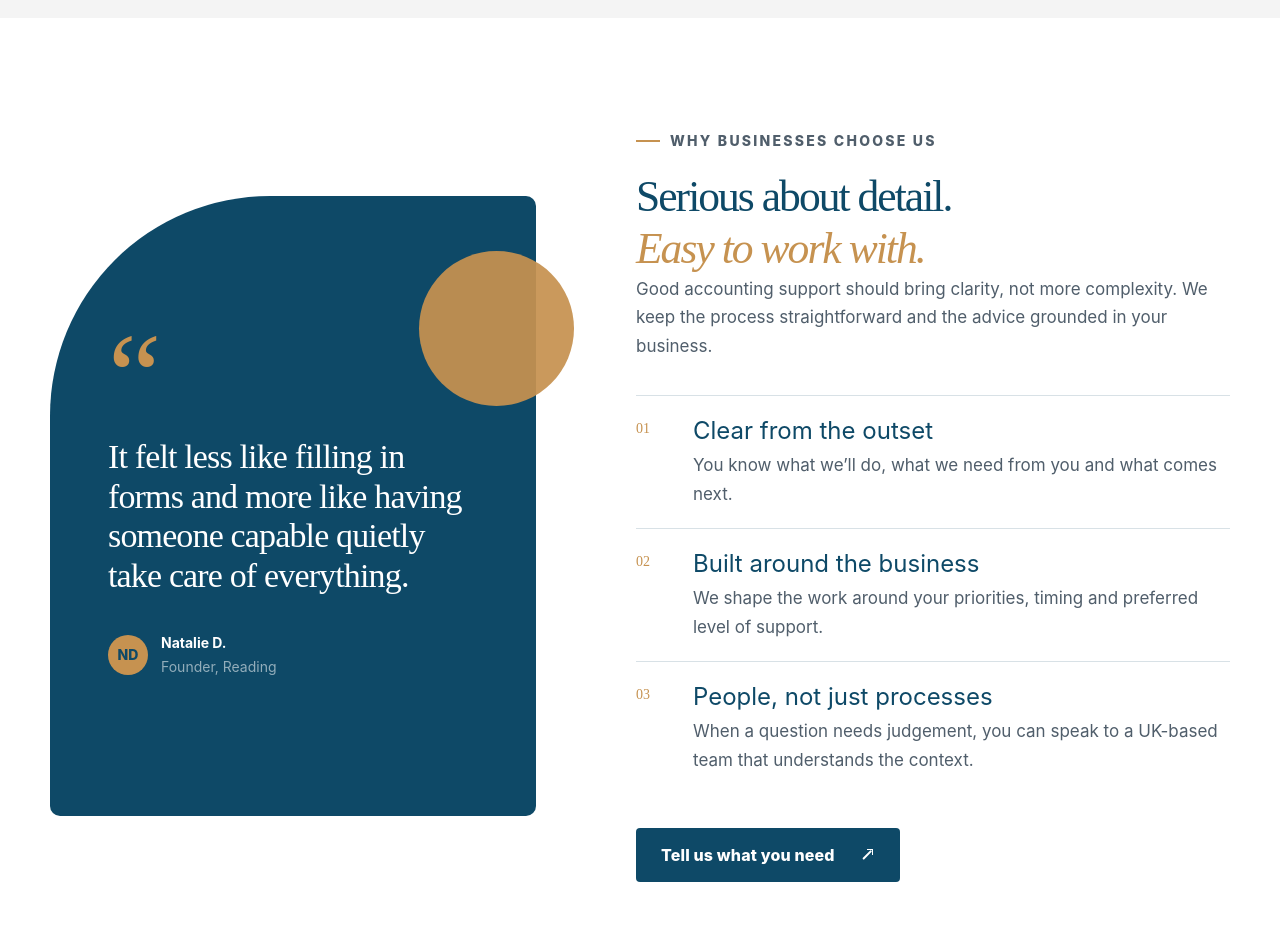
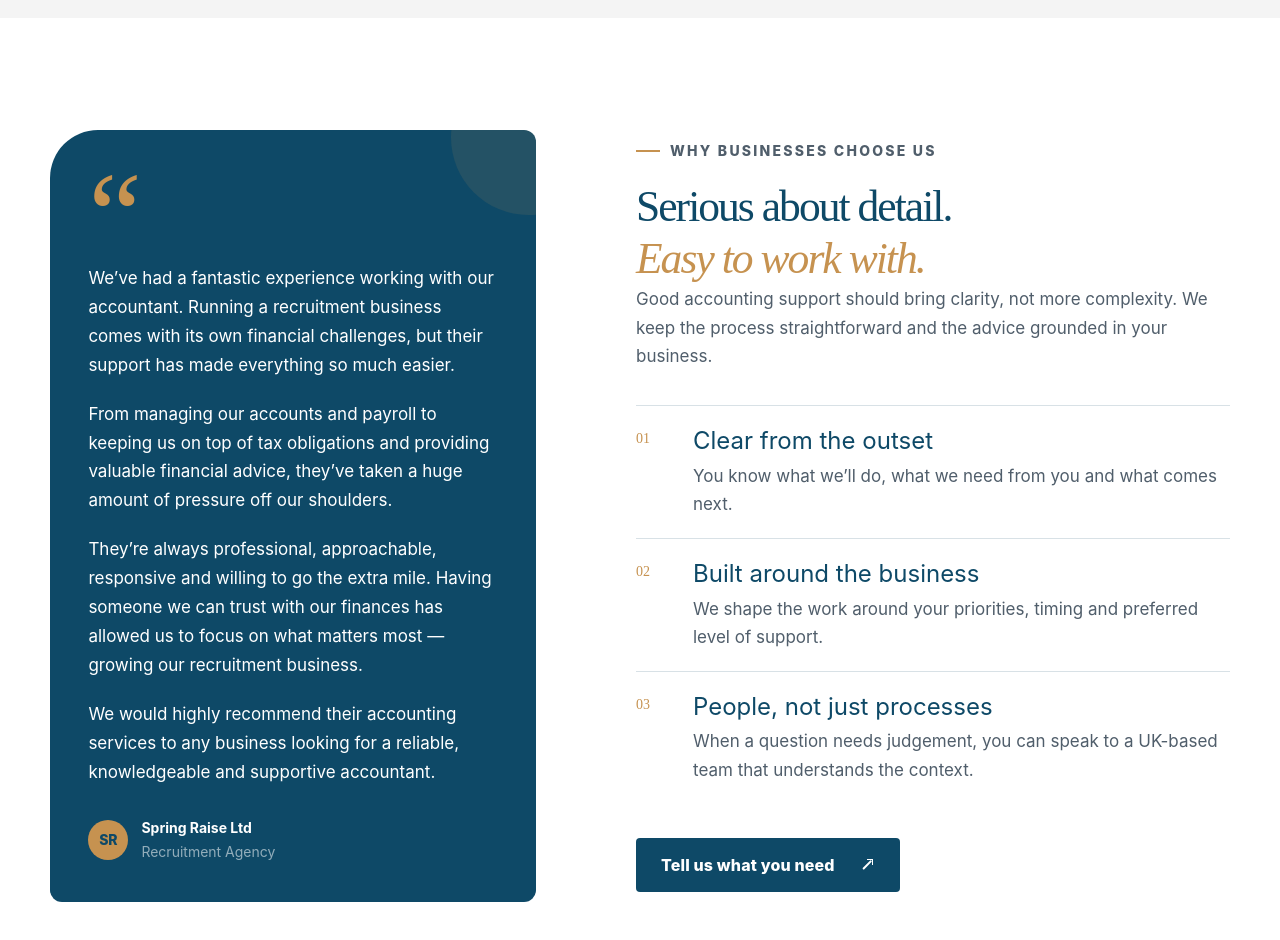
Before and after one commit to Tynarshe/accountant-services, a Next.js app: page / in a window 1280 px wide. Shown: the part 2100-3040 px from the top of the page. Built offline with nearby package versions, Linux system fonts and the light colour scheme.

Commit message:
Replace homepage testimonial with Spring Raise Ltd review

```diff
--- a/app/page.tsx
+++ b/app/page.tsx
@@ -121,10 +121,15 @@ export default function Home() {
 
       <section className="difference-section section-space">
         <div className="page-shell difference-grid">
-          <div className="difference-visual">
+          <div className="difference-visual testimonial-card">
             <div className="quote-mark">“</div>
-            <blockquote>It felt less like filling in forms and more like having someone capable quietly take care of everything.</blockquote>
-            <div className="quote-author"><span>ND</span><p><strong>Natalie D.</strong><small>Founder, Reading</small></p></div>
+            <blockquote className="client-testimonial">
+              <p>We’ve had a fantastic experience working with our accountant. Running a recruitment business comes with its own financial challenges, but their support has made everything so much easier.</p>
+              <p>From managing our accounts and payroll to keeping us on top of tax obligations and providing valuable financial advice, they’ve taken a huge amount of pressure off our shoulders.</p>
+              <p>They’re always professional, approachable, responsive and willing to go the extra mile. Having someone we can trust with our finances has allowed us to focus on what matters most — growing our recruitment business.</p>
+              <p>We would highly recommend their accounting services to any business looking for a reliable, knowledgeable and supportive accountant.</p>
+            </blockquote>
+            <div className="quote-author"><span>SR</span><p><strong>Spring Raise Ltd</strong><small>Recruitment Agency</small></p></div>
           </div>
           <div className="difference-copy">
             <div className="eyebrow"><span /> Why businesses choose us</div>
--- a/app/typography.css
+++ b/app/typography.css
@@ -1,6 +1,13 @@
 /* Shared, responsive type scale. Semantic rules override legacy component sizes. */
 :root { --type-h1: clamp(2.5rem, 5vw, 4.5rem); --type-h2: clamp(2rem, 3.4vw, 3rem); --type-h3: 1.5rem; --type-h4: 1.25rem; --type-body: 1.0625rem; }
 body { font-size: var(--type-body); }
+.difference-visual .client-testimonial { margin: 24px 0 30px; letter-spacing: normal; }
+.difference-visual.testimonial-card { min-height: 0; padding: clamp(28px, 3vw, 44px); border-radius: 48px 12px 12px; overflow: hidden; }
+.testimonial-card::before { opacity: .12; right: -70px; top: -70px; }
+.testimonial-card .quote-mark { padding-top: 24px; }
+.testimonial-card .quote-author > span { flex-shrink: 0; }
+.client-testimonial p { margin: 0 0 20px; font-family: var(--sans); }
+.client-testimonial p:last-child { margin-bottom: 0; }
 .mobile-quick-links { display: none; }
 @media (max-width: 1240px) {
   .mobile-quick-links { display: grid; grid-template-columns: repeat(2, minmax(0, 1fr)); background: #f6f3ed; border-top: 1px solid var(--line); }
```
Also changed, not shown: 34 other files (tests, documents, lock files or other folders).
